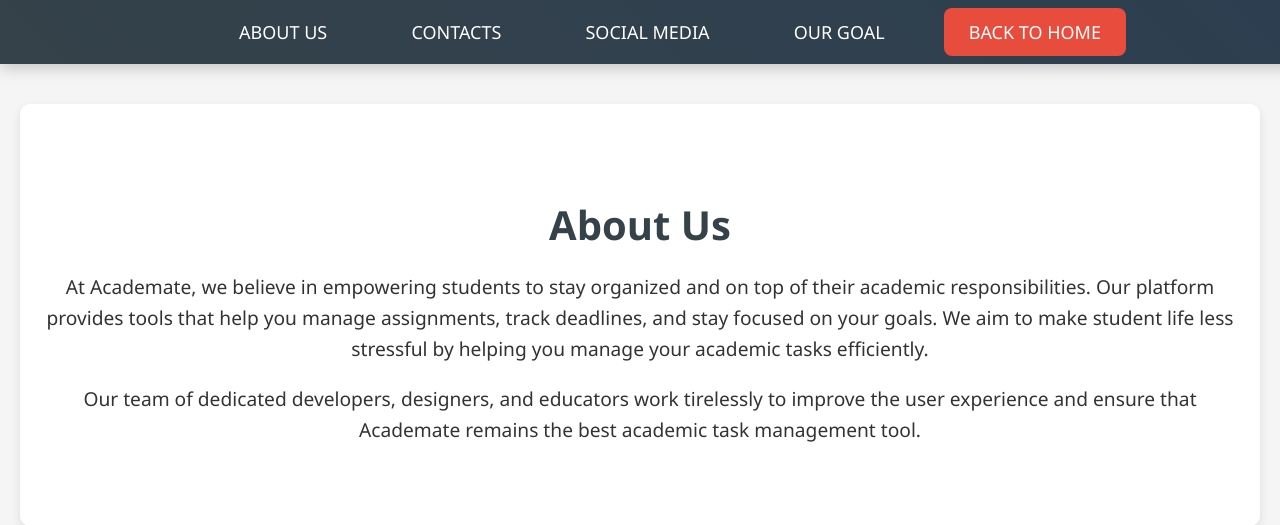
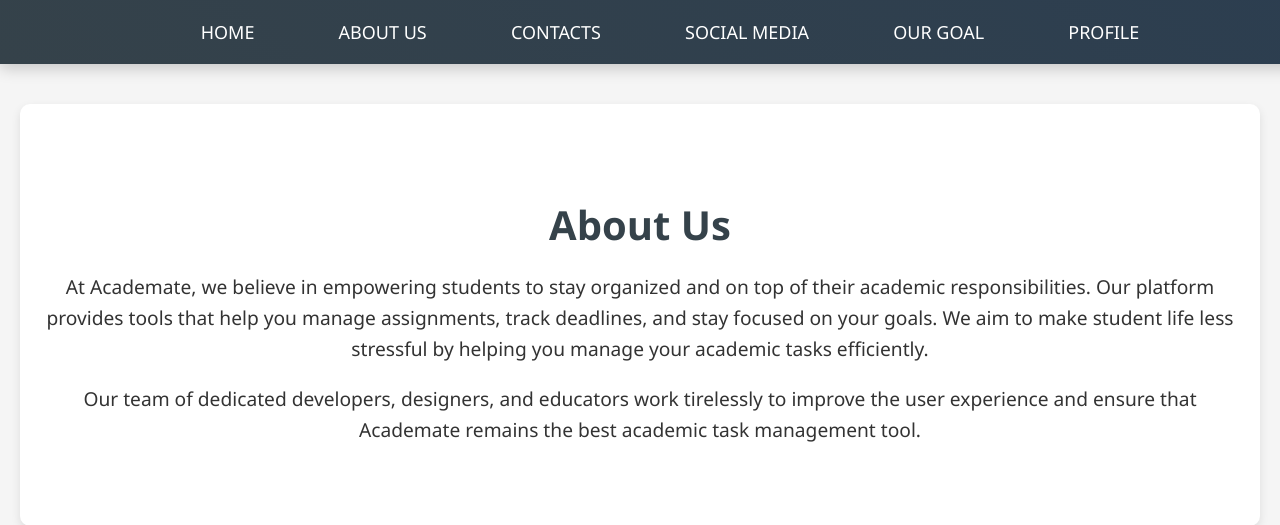
Before and after one commit to 0xSendo/CSIT327, a Django app: page /navigation/ in a window 1280 px wide. Shown: the top 525 px of the page. Run offline with Django 5.2, Linux system fonts and the light colour scheme; some libraries are stand-ins or nearby versions.

Commit message:
Update navigation.html

```diff
--- a/Academate/IM2/academate/templates/navigation.html
+++ b/Academate/IM2/academate/templates/navigation.html
@@ -11,11 +11,12 @@
 
     <!-- Navigation Bar -->
     <div class="navbar">
+        <a href="/home">Home</a> <!-- I'm pretty sure people get it if you just put home ngl -->
         <a href="#about-us">About Us</a>
         <a href="#contacts">Contacts</a>
         <a href="#social-media">Social Media</a>
         <a href="#our-goal">Our Goal</a>
-        <a href="/" class="back-to-home">Back to Home</a> <!-- Added Back to Home button -->
+        <a href="/profile">Profile</a>
     </div>
 
     <!-- Sections -->
```
